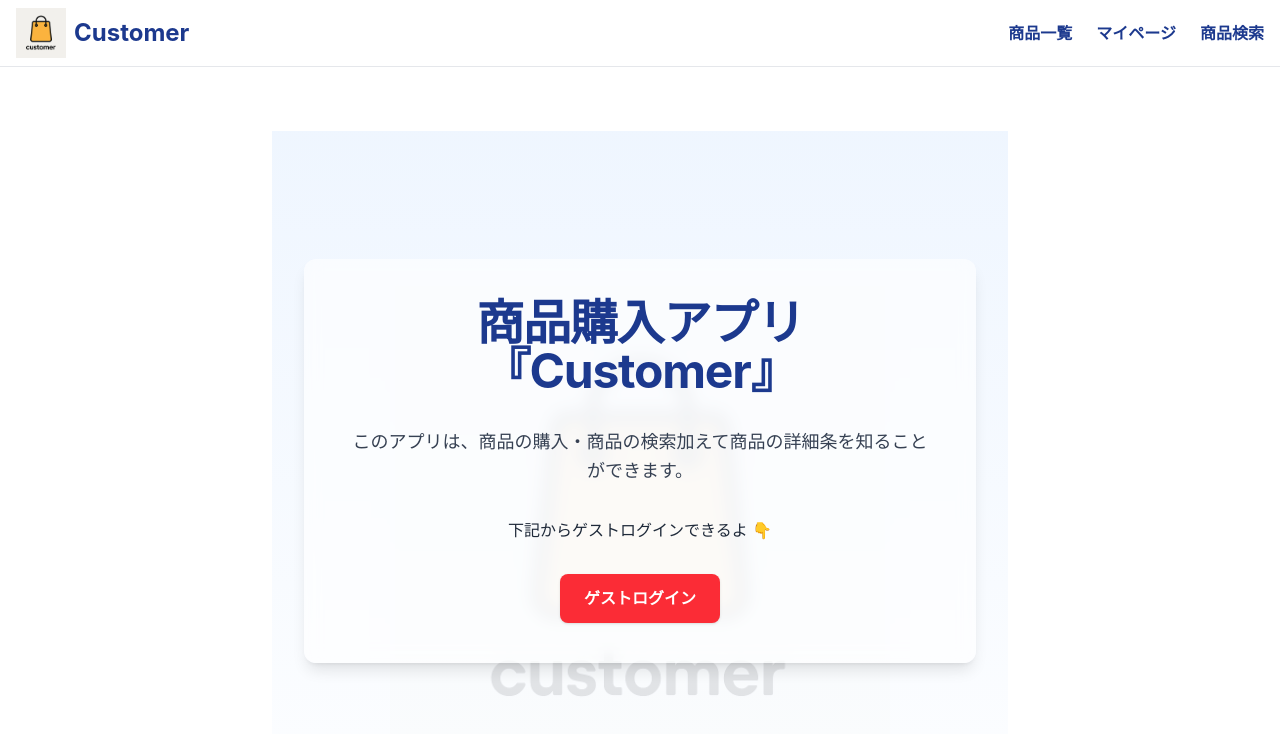
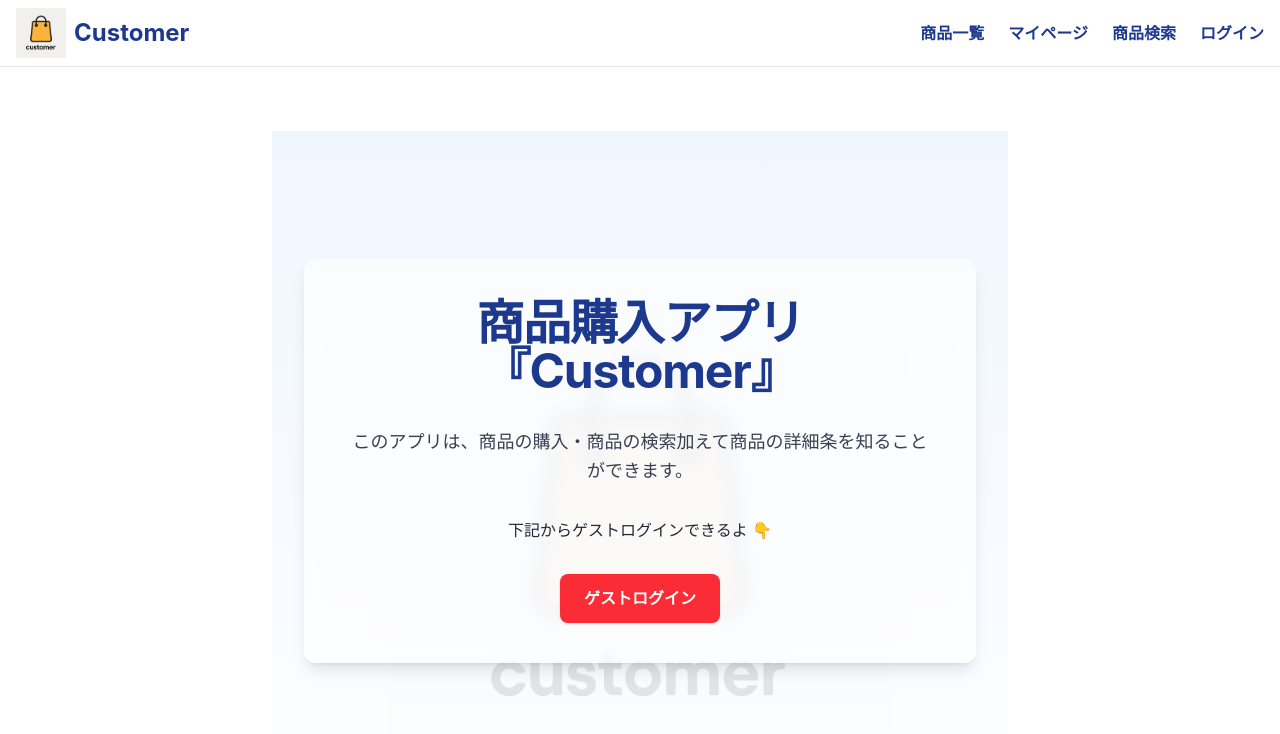
Before and after one commit to marumo333/customer, a Next.js app: page / in a window 1280 px wide. Shown: the top 734 px of the page. Built offline with nearby package versions, Linux system fonts and the light colour scheme; no server answers.

Commit message:
loginのlinkを追加

```diff
--- a/components/MobileComponent.tsx
+++ b/components/MobileComponent.tsx
@@ -110,6 +110,7 @@ export default function MobileComponent({ className }: { className?: string }) {
                                         <Link href="/private" className="mb-4">商品一覧</Link>
                                         <Link href="/myPage" className="mb-4">マイページ</Link>
                                         <Link href="/search" className="mb-4">商品検索</Link>
+                                        <Link href="/login" className="mb-4">ログイン</Link>
                                     </div>
                                 </Drawer>
                             </div>
--- a/components/PCComponent.tsx
+++ b/components/PCComponent.tsx
@@ -67,6 +67,7 @@ export default function PCComponent({ className }: { className?: string }) {
                 <li><Link href="/private">商品一覧</Link></li>
                 <li><Link href="/myPage">マイページ</Link></li>
                 <li><Link href="/search" >商品検索</Link></li>
+                <li><Link href="/login">ログイン</Link></li>
             </ul>
         </nav>
         )}
```
